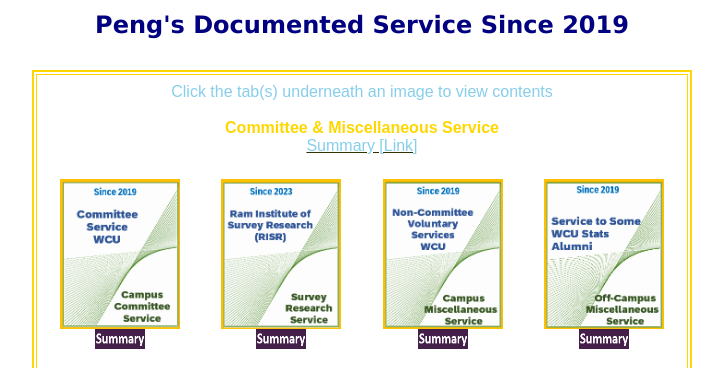
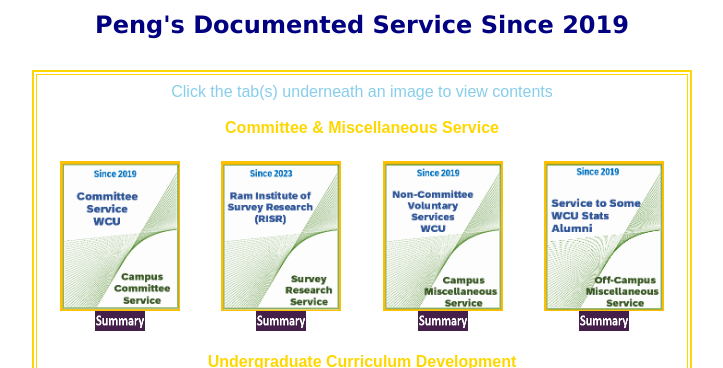
Before and after one commit to pengdsci/TepService, a plain HTML site: page index.html in a window 1280 px wide. Shown: the top 368 px of the page, without its empty margins (278-1001 px from the left). Drawn offline with Linux system fonts and the light colour scheme.

Commit message:
Add files via upload

```diff
--- a/index.html
+++ b/index.html
@@ -43,8 +43,7 @@ body {
                        <TD colspan="4">
                            <center><font color="skyblue">Click the tab(s) underneath an image to view contents</font></center>
                            <br><center><font color="gold"><b>Committee &amp; Miscellaneous Service</b></font>
-                           <br>
-                           <a href="report/CommitteeService.pdf"><font color = "skyblue">Summary [Link]</font></a></center>
+                           </center>
                        </TD>
                     </TR>
 
```
